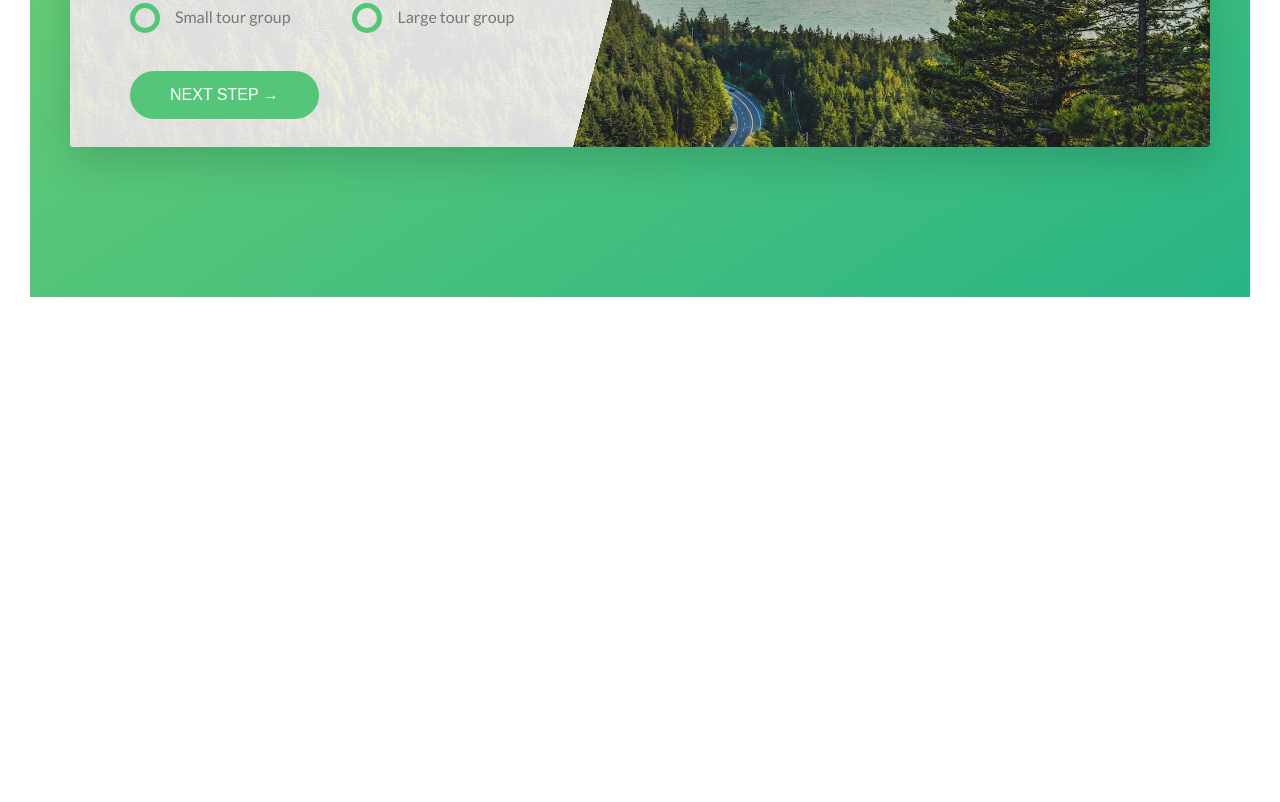
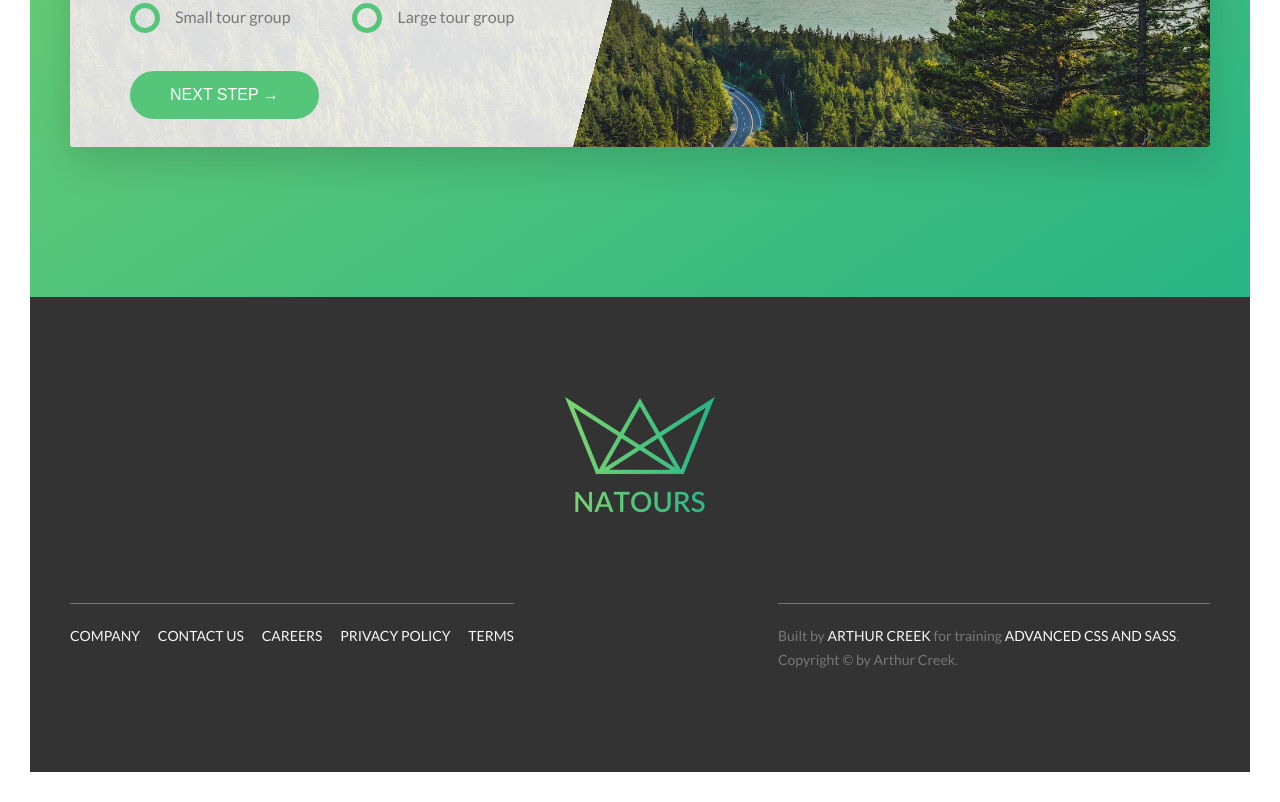
Before and after one commit to arthurCreek/Natours-css, a website: page index.html in a window 1280 px wide. Shown: the part 5163-5965 px from the top of the page. Before the commit the page ends 5490 px from the top, so only its background shows below. Drawn offline with Linux system fonts and the light colour scheme.

Commit message:
Add footer

```diff
--- a/index.html
+++ b/index.html
@@ -318,6 +318,30 @@
 
         </main>
 
+        <footer class="footer">
+            <div class="footer__logo-box">
+                <img src="img/logo-green-2x.png" alt="Full logo" class="footer__logo">
+            </div>
+            <div class="row">
+                <div class="col-1-of-2">
+                    <div class="footer__navigation">
+                        <ul class="footer__list">
+                            <li class="footer__item"><a href="#" class="footer__link">Company</a></li>
+                            <li class="footer__item"><a href="#" class="footer__link">Contact us</a></li>
+                            <li class="footer__item"><a href="#" class="footer__link">Careers</a></li>
+                            <li class="footer__item"><a href="#" class="footer__link">Privacy Policy</a></li>
+                            <li class="footer__item"><a href="#" class="footer__link">Terms</a></li>
+                        </ul>
+                    </div>
+                </div>
+                <div class="col-1-of-2">
+                    <p class="footer__copyright">
+                        Built by <a href="#" class="footer__link">Arthur Creek</a> for training <a href="#" class="footer__link">Advanced CSS and Sass</a>. Copyright &copy; by Arthur Creek.
+                    </p>
+                </div>
+            </div>
+        </footer>
+
 
     </body>
 </html>
--- a/sass/abstracts/_variables.scss
+++ b/sass/abstracts/_variables.scss
@@ -14,6 +14,7 @@ $color-gray-light-2: #eee;
 
 $color-gray-dark: #777;
 $color-gray-dark-2: #999;
+$color-gray-dark-3: #333;
 
 
 $color-white: #fff;
--- /dev/null
+++ b/sass/layout/_footer.scss
@@ -0,0 +1,59 @@
+.footer {
+    background-color: $color-gray-dark-3;
+    padding: 10rem 0;
+    font-size: 1.4rem;
+
+    &__logo-box {
+        text-align: center;
+        margin-bottom: 8rem;
+    }
+
+    &__logo {
+        width: 15rem;
+        height: auto;
+    }
+
+    &__navigation {
+        border-top: 1px solid $color-gray-dark;
+        padding-top: 2rem;
+        display: inline-block;
+    }
+
+    &__list {
+        list-style: none;
+    }
+
+    &__item {
+        display: inline-block;
+
+        &:not(:last-child) {
+            margin-right: 1.5rem;
+        }
+    }
+
+    &__link {
+        &:link,
+        &:visited {
+            color: $color-gray-light-1;
+            background-color: $color-gray-dark-3;
+            text-decoration: none;
+            text-transform: uppercase;
+            display: inline-block;
+            transition: all .2s;
+        }
+
+        &:hover,
+        &:active {
+            color: $color-primary;
+            box-shadow: 0 1rem 2rem rgba($color-black, .4);
+            transform: rotate(5deg) scale(1.3);
+        }
+    }
+
+    &__copyright {
+        border-top: 1px solid $color-gray-dark;
+        padding-top: 2rem;
+        width: 80%;
+        float: right;
+    }
+}
--- a/sass/main.scss
+++ b/sass/main.scss
@@ -17,6 +17,7 @@
 @import "components/story";
 
 
+@import "layout/footer";
 @import "layout/grid";
 @import "layout/header";
 
```
Also changed, not shown: css/style.css.
